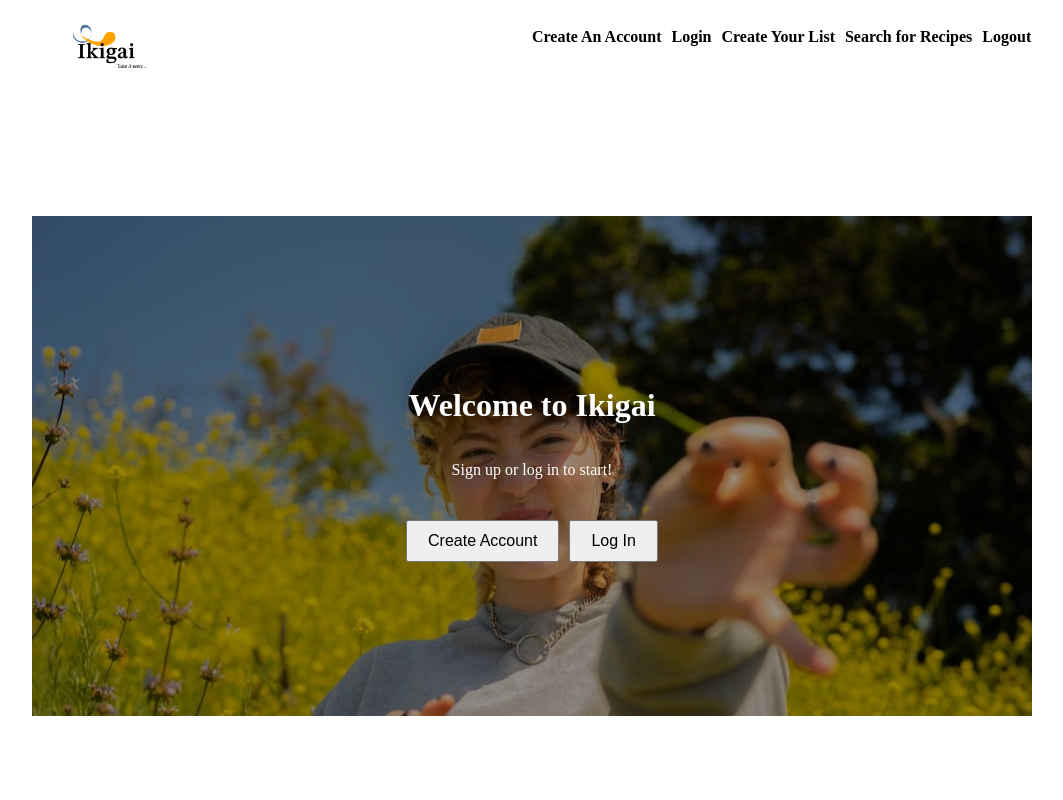
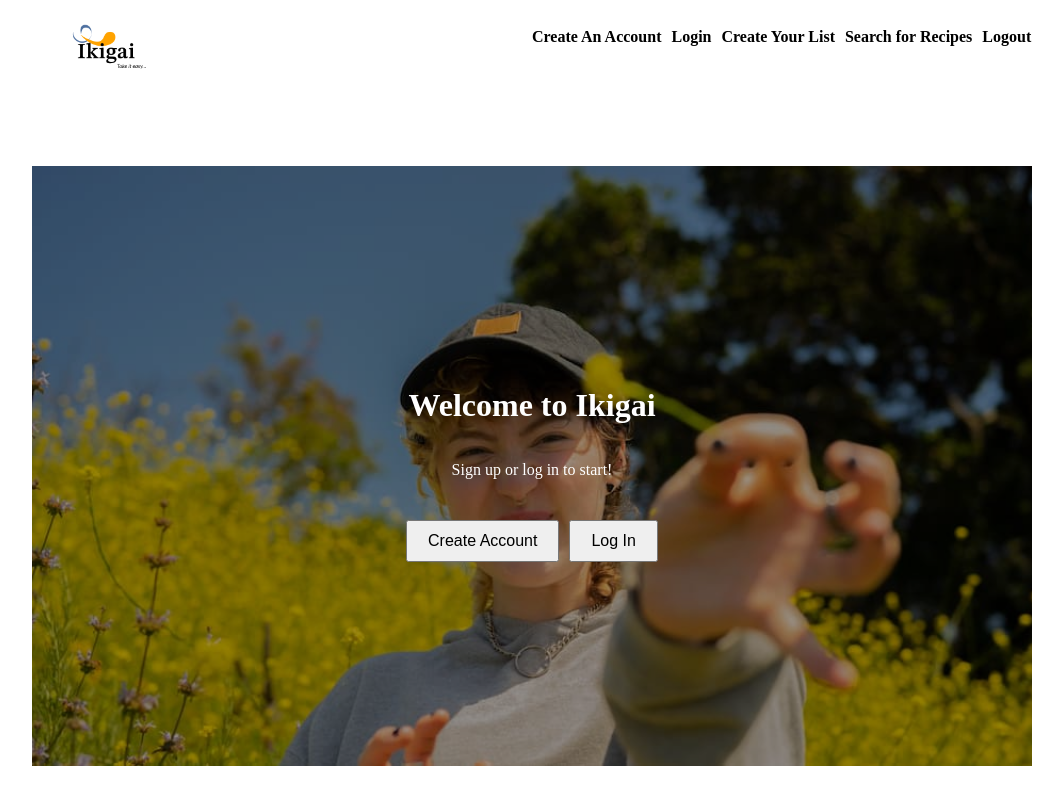
Before and after one commit to qpham2594/all-things-adhd-capstone, a Next.js app in the folder ikigai/: page / in a window 1280 px wide. Shown: the whole page, without its empty margins (108-1171 px from the left). Built offline with nearby package versions, Linux system fonts and the light colour scheme.

Commit message:
border and spacing update

```diff
--- a/ikigai/app/page.js
+++ b/ikigai/app/page.js
@@ -6,6 +6,7 @@ export default function Home() {
   return (
     <main className={styles.body}>
       <Header />
+    <div className={styles.containerhome}>
       <div className={styles.pageWrapper}>
         <div className={styles.heroImage}>
           <div className={styles.overlay}>
@@ -22,6 +23,7 @@ export default function Home() {
           </div>
         </div>
       </div>
+      </div>
 
     </main>
   );
--- a/ikigai/styles/global.css
+++ b/ikigai/styles/global.css
@@ -10,6 +10,7 @@ html, body {
 }
 
 body {
+  background-color: black;
   background-image: url(../public/background3.jpg);
   background-size: cover;
   background-repeat: repeat;
--- a/ikigai/styles/page.module.css
+++ b/ikigai/styles/page.module.css
@@ -71,6 +71,7 @@
   padding: 20px;
   background-color: var(--accent-color);
   border-radius: 8px;
+  border: solid 2px whitesmoke;
 }
 
 .taskTextWrapper {
@@ -156,6 +157,8 @@
   text-align: center;
   padding: 30px;
   margin: 10px 25%;
+  border-radius: 8px;
+  border: solid 2px whitesmoke;
 }
 
 .searchText {
@@ -176,6 +179,7 @@
 .label{
   color: white;
   font-size: larger;
+  margin-bottom: 10px;
 }
 
 .searchButton {
@@ -183,6 +187,8 @@
   font-size: larger;
   background-color: var(--secondary-color);
   margin-top: 15px;
+  border-radius: 8px;
+  border: solid 2px whitesmoke;
 }
 
 .searchInput {
@@ -256,15 +262,14 @@
 
 
 /* Homepage */
-
 .heroImage {
   background-color: yellow;
   position: relative;
-  height: 500px;
+  height: 600px;
   background-image: url('/heroImage.jpg');
   background-size: cover;
   background-position: center;
-  margin-top: 15%;
+  margin-top: 10%;
   overflow: hidden;
 }
 
```
